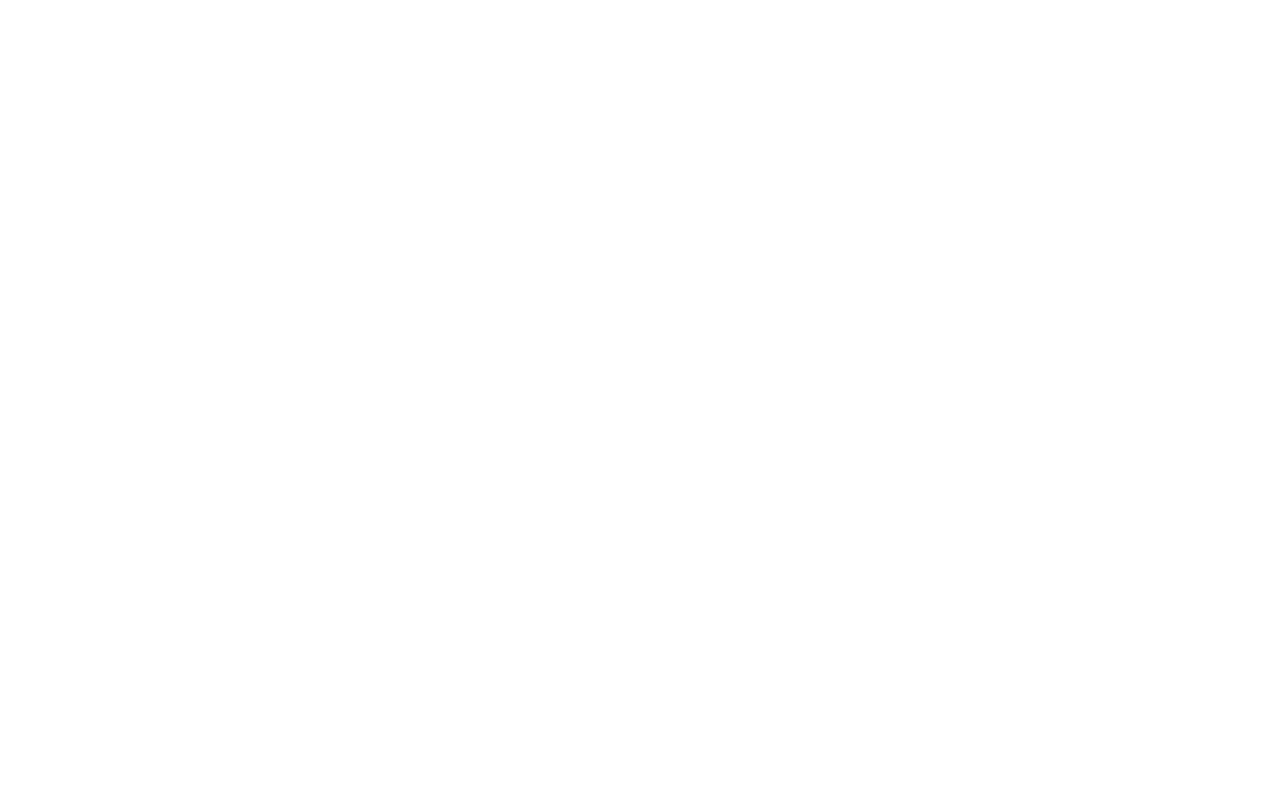
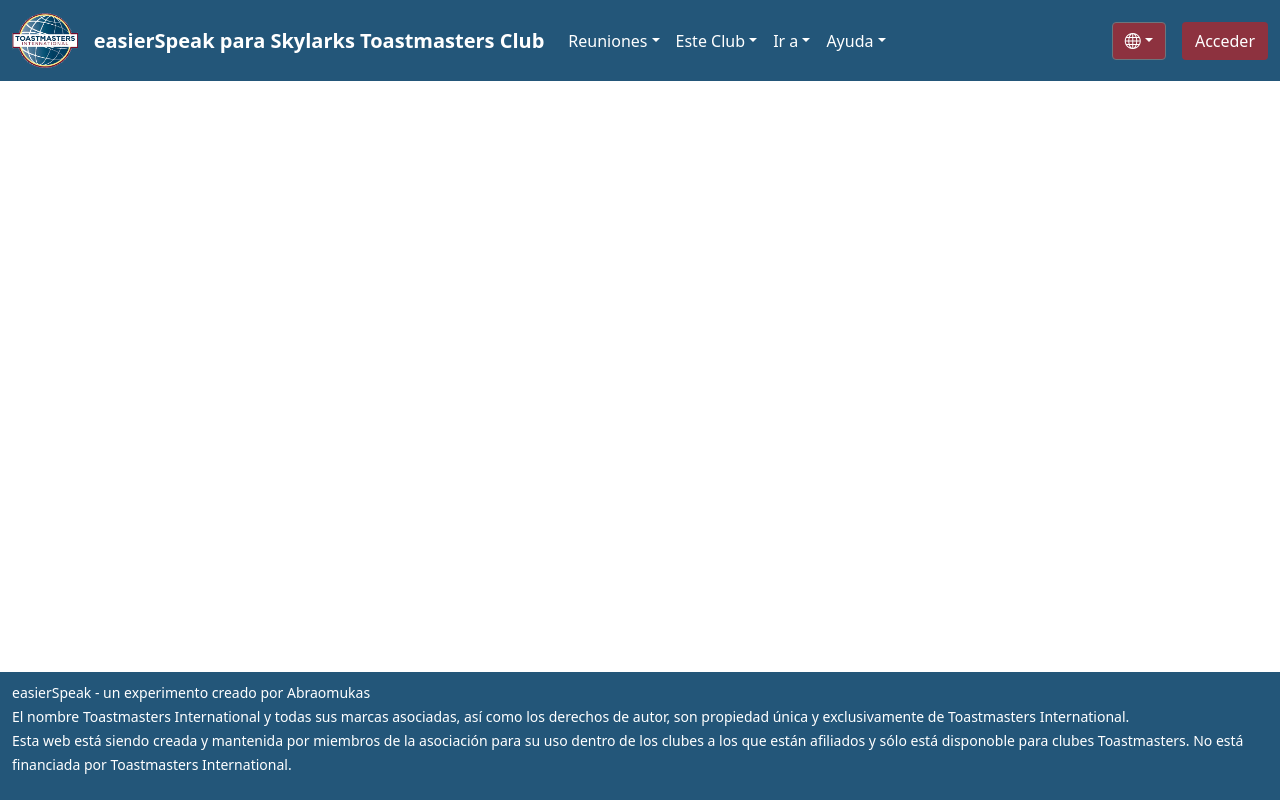
Before and after one commit to Abraomukas/easierSpeak-frontend, a React (Create React App) app: page /login in a window 1280 px wide. Built offline with nearby package versions, Linux system fonts and the light colour scheme.

Commit message:
LoginPage added

```diff
--- a/src/App.js
+++ b/src/App.js
@@ -11,12 +11,14 @@
  * Pages
  */
 import LandingPage from "./pages/LandingPage";
+import LoginPage from "./pages/LoginPage";
 
 function App() {
 	return (
 		<BrowserRouter>
 			<Switch>
 				<LayoutRoute path='/' exact={true} component={LandingPage} />
+				<LayoutRoute path='/login' exact={true} component={LoginPage} />
 			</Switch>
 		</BrowserRouter>
 	);
--- a/src/components/Navbar.js
+++ b/src/components/Navbar.js
@@ -119,6 +119,7 @@
 						<Translation>
 							{(t) => (
 								<Link
+									to='/login'
 									className='btn text-white'
 									style={buttonBgColor}
 									role='button'>
--- /dev/null
+++ b/src/pages/LoginPage.js
@@ -0,0 +1,11 @@
+import React from "react";
+
+function LoginPage() {
+	return (
+		<div>
+			<div></div>
+		</div>
+	);
+}
+
+export default LoginPage;
```
